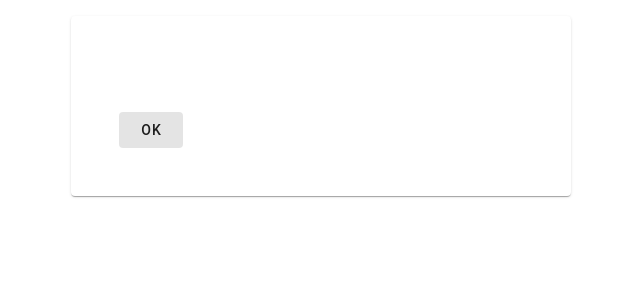
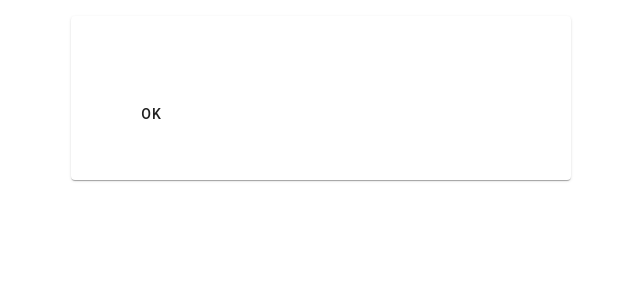
Before and after one commit to Almasgali/news, a Vue app in the folder frontend/: page /warning in a window 1280 px wide. Shown: the top 300 px of the page, without its empty margins (319-959 px from the left). Built offline with nearby package versions, Linux system fonts and the light colour scheme.

Commit message:
clear person and get message

```diff
--- a/frontend/src/components/AuthenticationForm.vue
+++ b/frontend/src/components/AuthenticationForm.vue
@@ -41,7 +41,10 @@
             </v-row>
             <v-row justify="end">
                 <v-col cols="6">
-                    <router-link :to="{name: 'registration'}">
+                    <router-link
+                      :to="{name: 'registration'}"
+                      @click="clearPerson"
+                    >
                         Нет аккаунта? Создать
                     </router-link>
                 </v-col>
@@ -78,7 +81,14 @@
         },
         methods: {
             authentication() {
-                this.$store.commit('person/setPerson', this.person)
+                let person = {
+                    email: this.person.email,
+                    password: this.person.password
+                };
+                this.$store.dispatch('person/sendAuthInfoToServer', person);
+            },
+            clearPerson() {
+                this.$store.commit('person/delPerson');
             }
         },
     }
--- a/frontend/src/components/MessagePage.vue
+++ b/frontend/src/components/MessagePage.vue
@@ -3,18 +3,12 @@
       class="mx-auto pa-10"
       max-width="500px"
     >
-        <v-card-title>
-            {{ message.title }}
-        </v-card-title>
-        <v-card-subtitle>
-            {{ message.subTitle }}
-        </v-card-subtitle>
         <v-card-text>
-            {{ message.text }}
+            {{ message }}
         </v-card-text>
         <v-card-actions>
             <v-btn
-              :to="{name: message.link}"
+              :to="{name: link}"
               text="OK"
             />
         </v-card-actions>
@@ -25,14 +19,11 @@
     export default {
         computed: {
             message() {
-                let status = this.$store.state.person.message;
-                let res = {
-                    title: '',
-                    subTitle: '',
-                    text: '',
-                    link: ''
-                }
-                return res;
+                return this.$store.state.person.message;
+            },
+            link() {
+                this.$store.commit('person/delPerson');
+                return 'authentication';
             }
         }
     }
--- a/frontend/src/components/RegistrationForm.vue
+++ b/frontend/src/components/RegistrationForm.vue
@@ -105,8 +105,9 @@
         },
         methods: {
             registration() {
-                this.$store.commit('person/addPerson', this.person);
-                this.$store.dispatch('person/sendRegInfoToServer', this.person);
+                let person = this.person;
+                delete person[id];
+                this.$store.dispatch('person/sendRegInfoToServer', person);
             }
         },
     }
--- a/frontend/src/store/modules/person.js
+++ b/frontend/src/store/modules/person.js
@@ -41,6 +41,7 @@ export default {
   },
   mutations: {
     addPerson: (state, data) => {
+      console.log(data);
       state.person.name = data.name;
       state.person.surname = data.surname;
       state.person.email = data.email;
@@ -52,7 +53,8 @@ export default {
         name: '',
         surname: '',
         email: '',
-        password: ''
+        password: '',
+        id: ''
       }
     },
     setPerson: (state, data) => {
@@ -63,9 +65,6 @@ export default {
       console.log(data);
       state.message = data.message;
     },
-    setUserAndMessage: (state, data) => {
-      console.log(data);
-    }
   },
   actions: {
     sendRegInfoToServer({commit}, data) {
@@ -76,7 +75,9 @@ export default {
         },
         body: JSON.stringify(data)
       })
-        .then(response => commit('setMessage', response));
+        .then(response => response.json())
+        .then(responseJson => commit('setMessage', responseJson));
+
     },
     sendAuthInfoToServer({commit}, data) {
       fetch(`http://localhost:8080/user/auth`, {
@@ -86,7 +87,9 @@ export default {
         },
         body: JSON.stringify(data)
       })
-        .then(response => commit('setUserAndMessage', response));
+        .then(response => response.json())
+        .then(responseJson => commit('setMessage', responseJson))
+        .then(responseJson => commit('addPerson', responseJson));
     }
   }
 }
```
